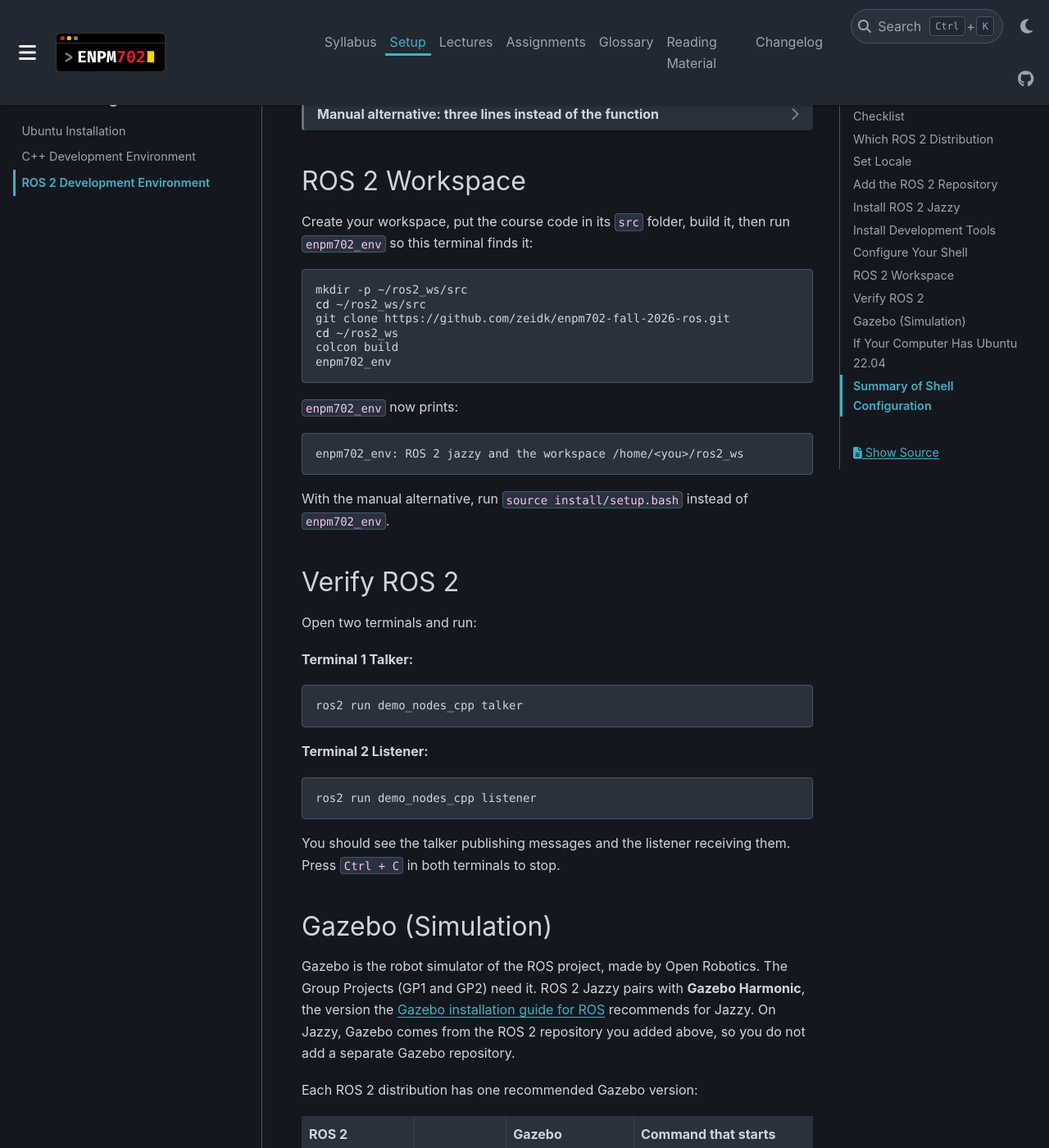
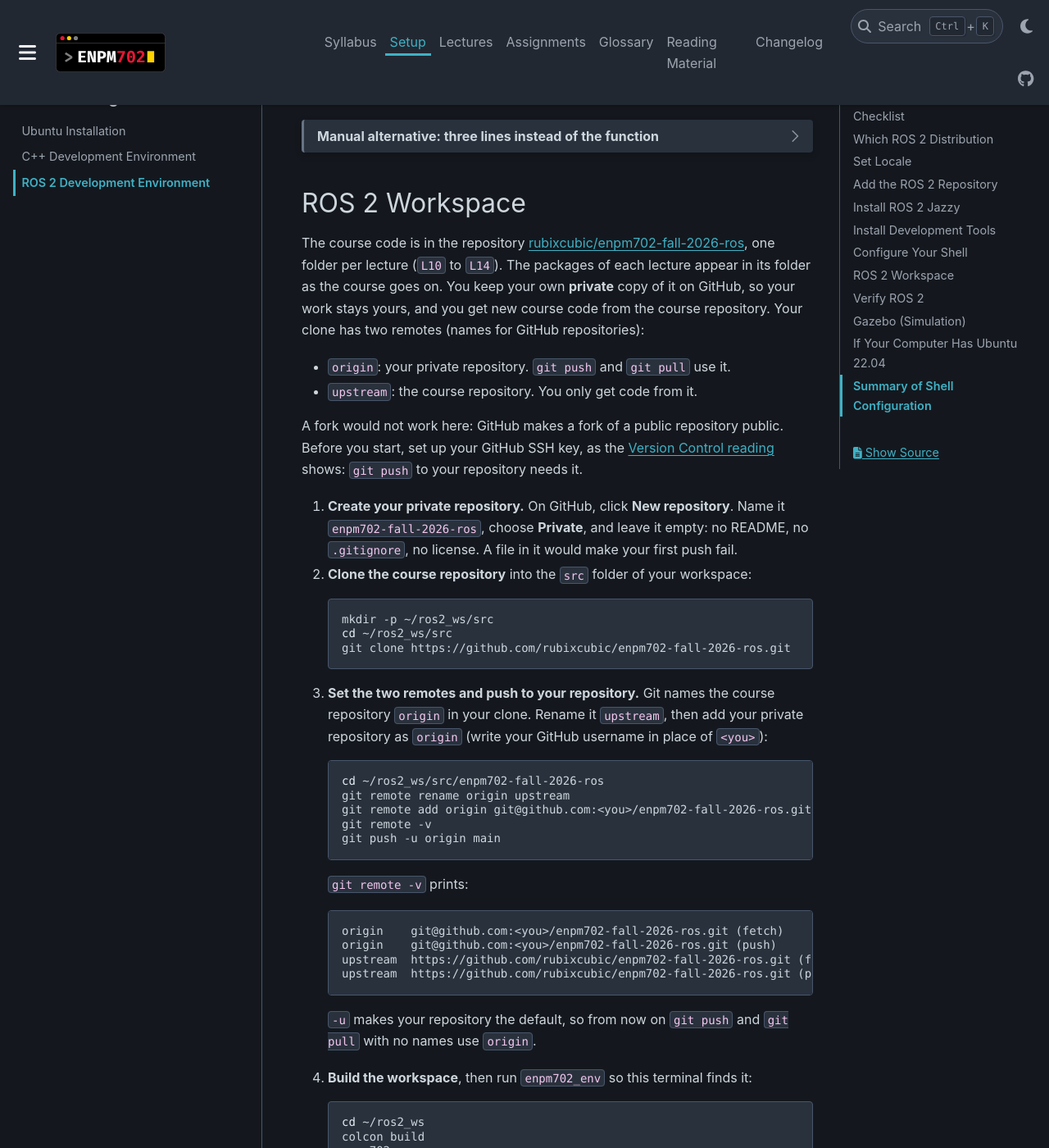
Before and after one commit to zeidk/enpm702-fall-2026-docs, a Sphinx documentation site: the page built from docs/source/setup/ros_setup.rst, in a window 1280 px wide and 1400 px high, scrolled down 5364 px. Shown: the whole window at 82% size. Built offline with Sphinx 7.4.7 and the PyData theme 0.15.4, drawn with Linux system fonts in a browser that asks for light colours; some of the changed text lies outside the part shown.

Commit message:
Setup and L10 pre-reading: the course code goes in each student's own private repository
The ROS 2 Workspace section now has students create an empty private GitHub
repository, clone rubixcubic/enpm702-fall-2026-ros, rename its remote to
upstream, add their repository as origin and push with -u; a table covers
pushing, syncing from upstream and a second computer. A fork would be public.
The pre-reading's first step points to the same repository and steps.

```diff
--- a/docs/source/lectures/lecture10/l10_prereading.rst
+++ b/docs/source/lectures/lecture10/l10_prereading.rst
@@ -7,7 +7,7 @@ Read this page before Lecture 10, and do the two steps of `Before Class`_. The l
 Before Class
 ------------
 
-1. A new GitHub repository holds the ROS packages of this course: `zeidk/enpm702-fall-2026-ros <https://github.com/zeidk/enpm702-fall-2026-ros>`_. Clone it into the ``src`` folder of your workspace (`Create a Workspace`_ shows how to make one).
+1. A new GitHub repository holds the ROS packages of this course: `rubixcubic/enpm702-fall-2026-ros <https://github.com/rubixcubic/enpm702-fall-2026-ros>`_. Clone it into the ``src`` folder of your workspace and push it to your own private GitHub repository, as `ROS 2 Workspace <../../setup/ros_setup.html#ros-2-workspace>`_ in :doc:`/setup/ros_setup` shows (`Create a Workspace`_ explains what a workspace is).
 2. Install ROS 2 Jazzy, as in :doc:`/setup/ros_setup`.
 
 ROS 2
--- a/docs/source/setup/ros_setup.rst
+++ b/docs/source/setup/ros_setup.rst
@@ -17,7 +17,8 @@ links to its section below.
 1. Install ROS 2: from `Which ROS 2 Distribution`_ to `Install Development
    Tools`_. On Ubuntu 22.04, follow `If Your Computer Has Ubuntu 22.04`_.
 2. Set up your terminal with ``enpm702_env``: `Configure Your Shell`_.
-3. Build your workspace with the course code: `ROS 2 Workspace`_.
+3. Put the course code in your own private repository and build your
+   workspace: `ROS 2 Workspace`_.
 4. Check that ROS 2 works: `Verify ROS 2`_.
 5. Install Gazebo: `Gazebo (Simulation)`_.
 
@@ -292,26 +293,105 @@ How to call it, in any terminal:
 ROS 2 Workspace
 ---------------
 
-Create your workspace, put the course code in its ``src`` folder, build it,
-then run ``enpm702_env`` so this terminal finds it:
+The course code is in the repository
+`rubixcubic/enpm702-fall-2026-ros <https://github.com/rubixcubic/enpm702-fall-2026-ros>`__,
+one folder per lecture (``L10`` to ``L14``). The packages of each lecture
+appear in its folder as the course goes on. You keep your own **private**
+copy of it on GitHub, so your work stays yours, and you get new course code
+from the course repository. Your clone has two remotes (names for GitHub
+repositories):
 
-.. code-block:: bash
+- ``origin``: your private repository. ``git push`` and ``git pull`` use it.
+- ``upstream``: the course repository. You only get code from it.
 
-   mkdir -p ~/ros2_ws/src
-   cd ~/ros2_ws/src
-   git clone https://github.com/zeidk/enpm702-fall-2026-ros.git
-   cd ~/ros2_ws
-   colcon build
-   enpm702_env
+A fork would not work here: GitHub makes a fork of a public repository
+public. Before you start, set up your GitHub SSH key, as the
+:doc:`Version Control reading </reading_material/version_control/vc_index>`
+shows: ``git push`` to your repository needs it.
 
-``enpm702_env`` now prints:
+1. **Create your private repository.** On GitHub, click **New repository**.
+   Name it ``enpm702-fall-2026-ros``, choose **Private**, and leave it empty:
+   no README, no ``.gitignore``, no license. A file in it would make your
+   first push fail.
 
-.. code-block:: text
+2. **Clone the course repository** into the ``src`` folder of your workspace:
 
-   enpm702_env: ROS 2 jazzy and the workspace /home/<you>/ros2_ws
+   .. code-block:: bash
 
-With the manual alternative, run ``source install/setup.bash`` instead of
-``enpm702_env``.
+      mkdir -p ~/ros2_ws/src
+      cd ~/ros2_ws/src
+      git clone https://github.com/rubixcubic/enpm702-fall-2026-ros.git
+
+3. **Set the two remotes and push to your repository.** Git names the course
+   repository ``origin`` in your clone. Rename it ``upstream``, then add your
+   private repository as ``origin`` (write your GitHub username in place of
+   ``<you>``):
+
+   .. code-block:: bash
+
+      cd ~/ros2_ws/src/enpm702-fall-2026-ros
+      git remote rename origin upstream
+      git remote add origin git@github.com:<you>/enpm702-fall-2026-ros.git
+      git remote -v
+      git push -u origin main
+
+   ``git remote -v`` prints:
+
+   .. code-block:: text
+
+      origin    git@github.com:<you>/enpm702-fall-2026-ros.git (fetch)
+      origin    git@github.com:<you>/enpm702-fall-2026-ros.git (push)
+      upstream  https://github.com/rubixcubic/enpm702-fall-2026-ros.git (fetch)
+      upstream  https://github.com/rubixcubic/enpm702-fall-2026-ros.git (push)
+
+   ``-u`` makes your repository the default, so from now on ``git push`` and
+   ``git pull`` with no names use ``origin``.
+
+4. **Build the workspace**, then run ``enpm702_env`` so this terminal finds it:
+
+   .. code-block:: bash
+
+      cd ~/ros2_ws
+      colcon build
+      enpm702_env
+
+   Until the first lecture package is published, ``colcon build`` finds
+   nothing to build and ends with ``Summary: 0 packages finished``. It still
+   creates ``build``, ``install`` and ``log``, so ``enpm702_env`` now prints:
+
+   .. code-block:: text
+
+      enpm702_env: ROS 2 jazzy and the workspace /home/<you>/ros2_ws
+
+   With the manual alternative, run ``source install/setup.bash`` instead of
+   ``enpm702_env``.
+
+Three jobs come up day to day. Run each one from
+``~/ros2_ws/src/enpm702-fall-2026-ros``.
+
+.. list-table::
+   :header-rows: 1
+   :widths: 30 70
+
+   * - When
+     - Commands
+   * - You changed files and want them saved on GitHub
+     - ``git add <files>``, then ``git commit -m "what you changed"``, then
+       ``git push``
+   * - The course repository has new code (a new lecture package)
+     - ``git fetch upstream``, then ``git merge upstream/main``, then
+       ``git push`` (so your repository on GitHub has it too), then
+       ``colcon build`` in ``~/ros2_ws``
+   * - You work on another computer
+     - The first time, clone your own repository there
+       (``git clone git@github.com:<you>/enpm702-fall-2026-ros.git`` in
+       ``~/ros2_ws/src``), add ``upstream`` with
+       ``git remote add upstream https://github.com/rubixcubic/enpm702-fall-2026-ros.git``,
+       and build. After that, ``git pull`` before you start and ``git push``
+       when you finish
+
+Commit your own changes before ``git merge upstream/main``. If Git reports a
+conflict, the Version Control reading shows how to resolve it.
 
 
 Verify ROS 2
```
